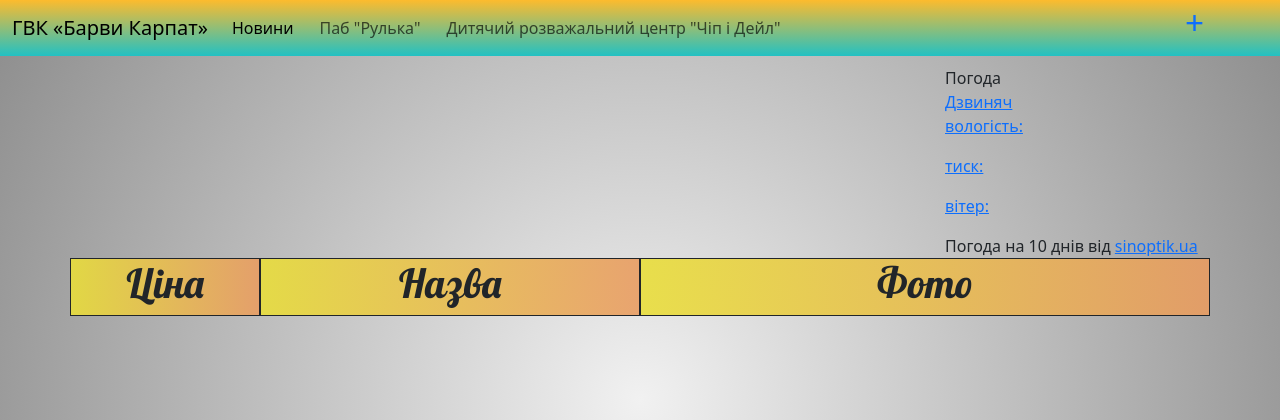
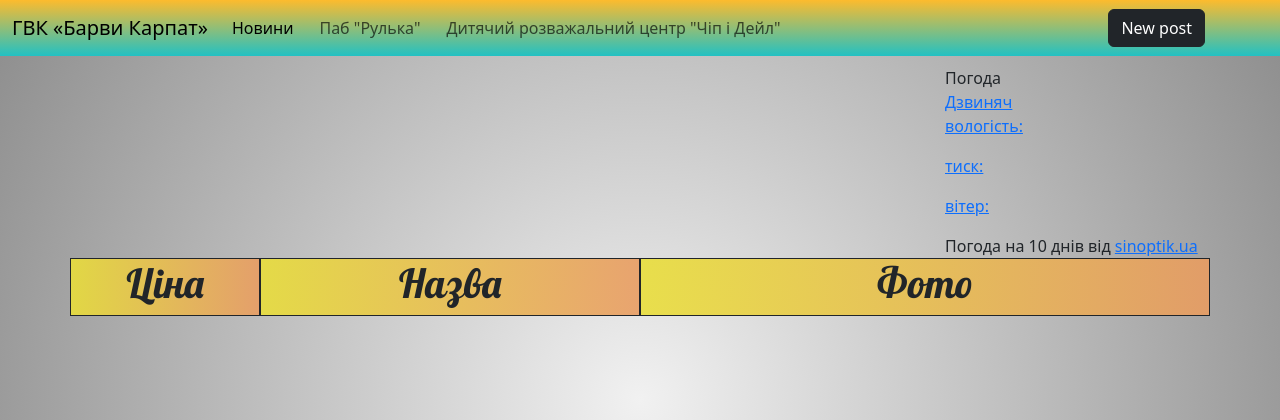
Before and after one commit to Strong2197/ChipandDale, a Django app: page /kids/ in a window 1280 px wide. Shown: the top 420 px of the page. Run offline with Django 4.2, Linux system fonts and the light colour scheme; the visitor is signed in with stand-in values (Sample User, id 1); data that the repository does not hold is empty.

Commit message:
upload just for test on web server(6)

```diff
--- a/news/static/css/blog.css
+++ b/news/static/css/blog.css
@@ -132,3 +132,7 @@ margin-left:5%;
 th, td{
 text-align: center;
 }
+.editbutton2{
+margin-top:9%;
+margin-right: 15px;
+}
--- a/news/templates/news/kids.html
+++ b/news/templates/news/kids.html
@@ -5,8 +5,8 @@
   <div class="top-menu">
 {% if user.is_superuser %}
         <ul class="nav justify-content-end">
-  <li class="nav-item">
-    <a class="nav-link active" aria-current="page" href="{% url 'kids_new' %}">+</a>
+  <li class="nav-item editbutton2">
+    <a class="btn btn-dark" aria-current="page" href="{% url 'kids_new' %}">New post</a>
   </li>
         </ul>
          {% endif %}
--- a/news/templates/news/menu.html
+++ b/news/templates/news/menu.html
@@ -5,8 +5,8 @@
   <div class="top-menu">
 {% if user.is_superuser %}
         <ul class="nav justify-content-end">
-  <li class="nav-item">
-    <a class="nav-link active" aria-current="page" href="{% url 'menu_new' %}">+</a>
+  <li class="nav-item editbutton2">
+    <a class="btn btn-dark" aria-current="page" href="{% url 'menu_new' %}">New post</a>
   </li>
         </ul>
          {% endif %}
--- a/news/templates/news/post_detail.html
+++ b/news/templates/news/post_detail.html
@@ -43,8 +43,8 @@
 <div class="top-menu">
 {% if user.is_superuser %}
        <ul class="nav justify-content-end">
-  <li class="nav-item">
-    <a class="nav-link active" aria-current="page" href="{% url 'post_new' %}">+</a>
+  <li class="nav-item editbutton2">
+    <a class="btn btn-dark" aria-current="page" href="{% url 'post_new' %}">New post</a>
   </li>
         </ul>
          {% endif %}
--- a/news/templates/news/post_list.html
+++ b/news/templates/news/post_list.html
@@ -4,8 +4,8 @@
 <div class="top-menu">
 {% if user.is_superuser %}
         <ul class="nav justify-content-end">
-  <li class="nav-item">
-    <a class="nav-link active" aria-current="page" href="{% url 'post_new' %}">+</a>
+  <li class="nav-item editbutton2">
+    <a class="btn btn-dark" aria-current="page" href="{% url 'post_new' %}">New post</a>
   </li>
         </ul>
          {% endif %}
```
